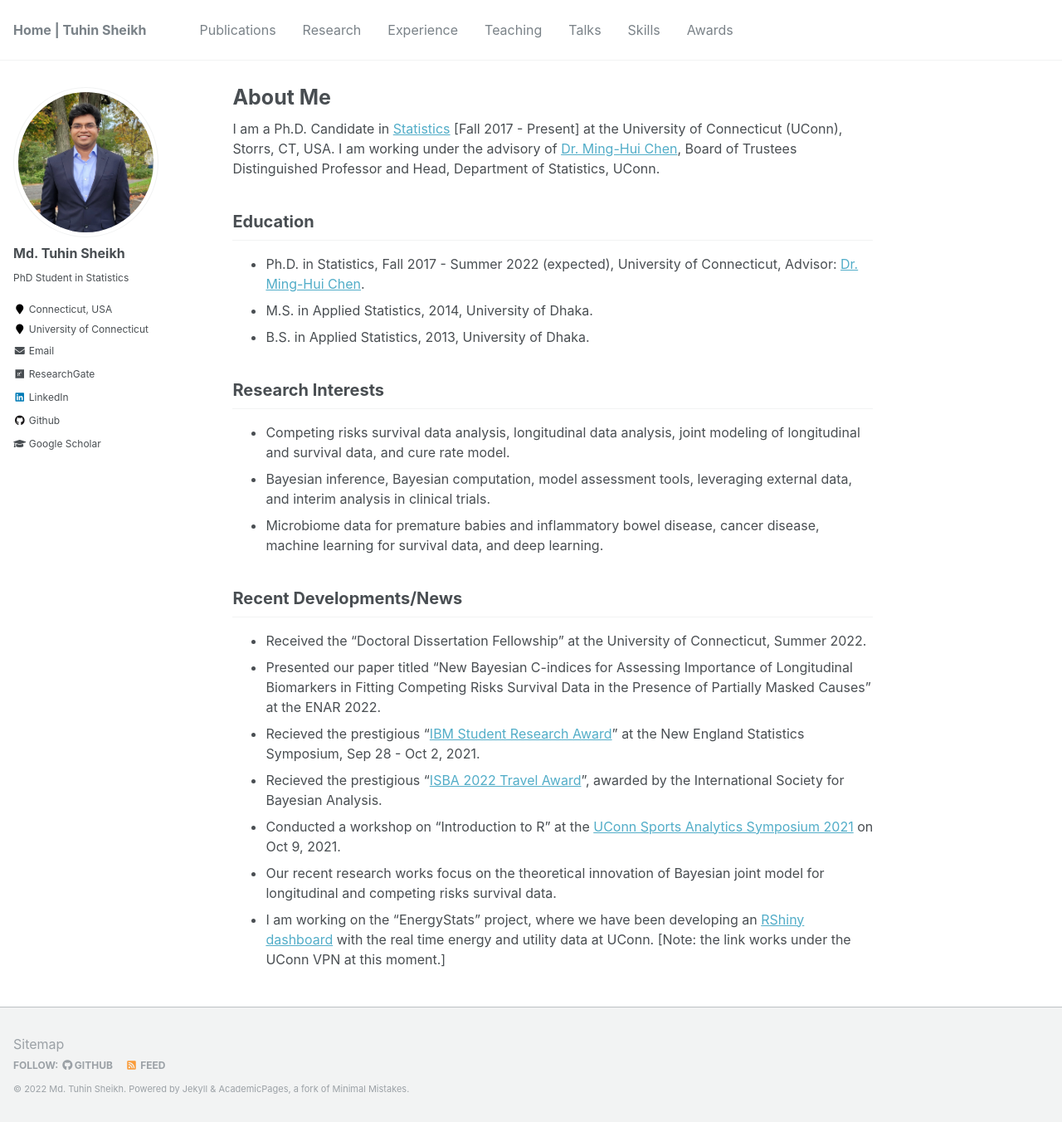
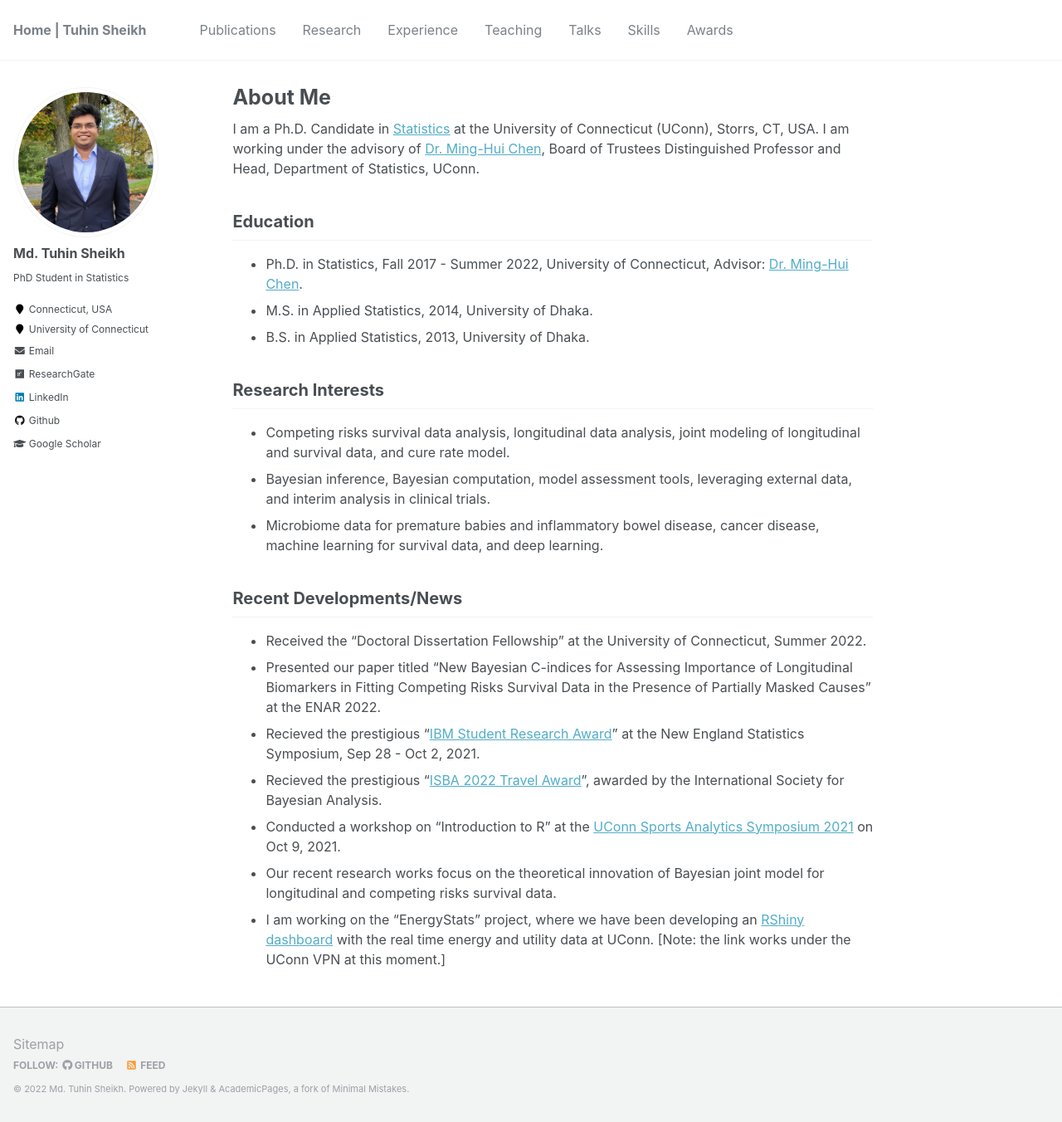
Before and after one commit to mdtuhinsheikh/mdtuhinsheikh.github.io, a Jekyll site: the page built from _pages/about.md, in a window 1280 px wide and 1352 px high. Shown: the whole window at 83% size. Built offline with Jekyll 4.4.1, drawn with Linux system fonts in a browser that asks for light colours.

Commit message:
Update about.md

```diff
--- a/_pages/about.md
+++ b/_pages/about.md
@@ -7,12 +7,12 @@ redirect_from:
   - /about/
   - /about.html
 ---
-I am a Ph.D. Candidate in [Statistics](https://stat.uconn.edu/) [Fall 2017 - Present] at the University of Connecticut (UConn), Storrs, CT, USA. I am working under the advisory of [Dr. Ming-Hui Chen](http://merlot.stat.uconn.edu/~mhchen/), Board of Trustees Distinguished Professor and Head, Department of Statistics, UConn.
+I am a Ph.D. Candidate in [Statistics](https://stat.uconn.edu/) at the University of Connecticut (UConn), Storrs, CT, USA. I am working under the advisory of [Dr. Ming-Hui Chen](http://merlot.stat.uconn.edu/~mhchen/), Board of Trustees Distinguished Professor and Head, Department of Statistics, UConn.
 <!---
 My research works broadly focus on competing risks survival data analysis, longitudinal data analysis, joint modelling of longitudinal and survival data, cure rate model, Bayesian computation, and model assessment. I intend to develop statistical methodology to model prostate cancer data. I am also interested in the applications of deep neural network modelling to survival data.
 -->
 ## Education
-- Ph.D. in Statistics, Fall 2017 - Summer 2022 (expected), University of Connecticut, Advisor: [Dr. Ming-Hui Chen](http://merlot.stat.uconn.edu/~mhchen/).
+- Ph.D. in Statistics, Fall 2017 - Summer 2022, University of Connecticut, Advisor: [Dr. Ming-Hui Chen](http://merlot.stat.uconn.edu/~mhchen/).
 - M.S. in Applied Statistics, 2014, University of Dhaka.
 - B.S. in Applied Statistics, 2013, University of Dhaka.
 
```
